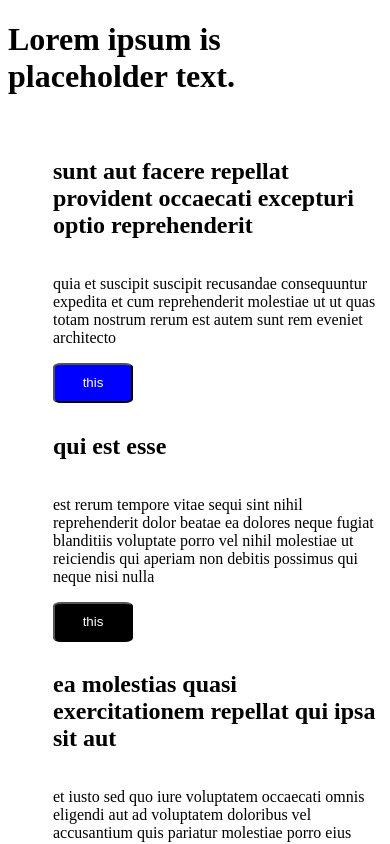
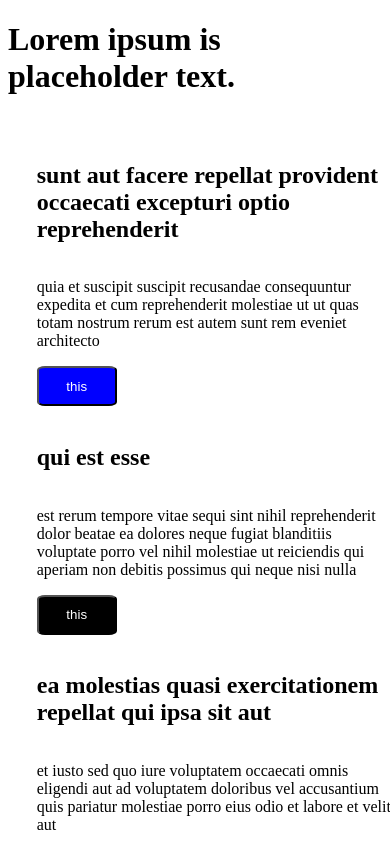
Before and after one commit to David3567/Antra-Share-Feb-2022, an Angular app in the folder hw1/: page / in a window 390 px wide. Shown: the top 844 px of the page. Built offline with nearby package versions, Linux system fonts and the light colour scheme.

Commit message:
Updated Style

```diff
--- a/hw1/src/app/listitems/listitems.component.css
+++ b/hw1/src/app/listitems/listitems.component.css
@@ -1,5 +1,21 @@
-ul {
+.item-list {
     display: flex;
-    justify-content: space-around;
     flex-wrap: wrap;
+    width: 100%;
 }
+
+.container {
+    width: 48%;
+    margin: 1%;
+}
+
+@media (max-width: 600px) {
+    ul {
+        flex-direction: column;
+    }
+
+    .container {
+        width: 98%;
+        margin: 1%;
+    }
+}
--- a/hw1/src/app/listitems/listitems.component.html
+++ b/hw1/src/app/listitems/listitems.component.html
@@ -1,3 +1,3 @@
 <ul class="item-list">
-    <app-item [selectedNum]="selected" (itemIdEmiter)="selectitem($event)" *ngFor="let item of listitems" [item]="item"  ></app-item>
+    <app-item class="container" [selectedNum]="selected" (itemIdEmiter)="selectitem($event)" *ngFor="let item of listitems" [item]="item"  ></app-item>
 </ul>
```
